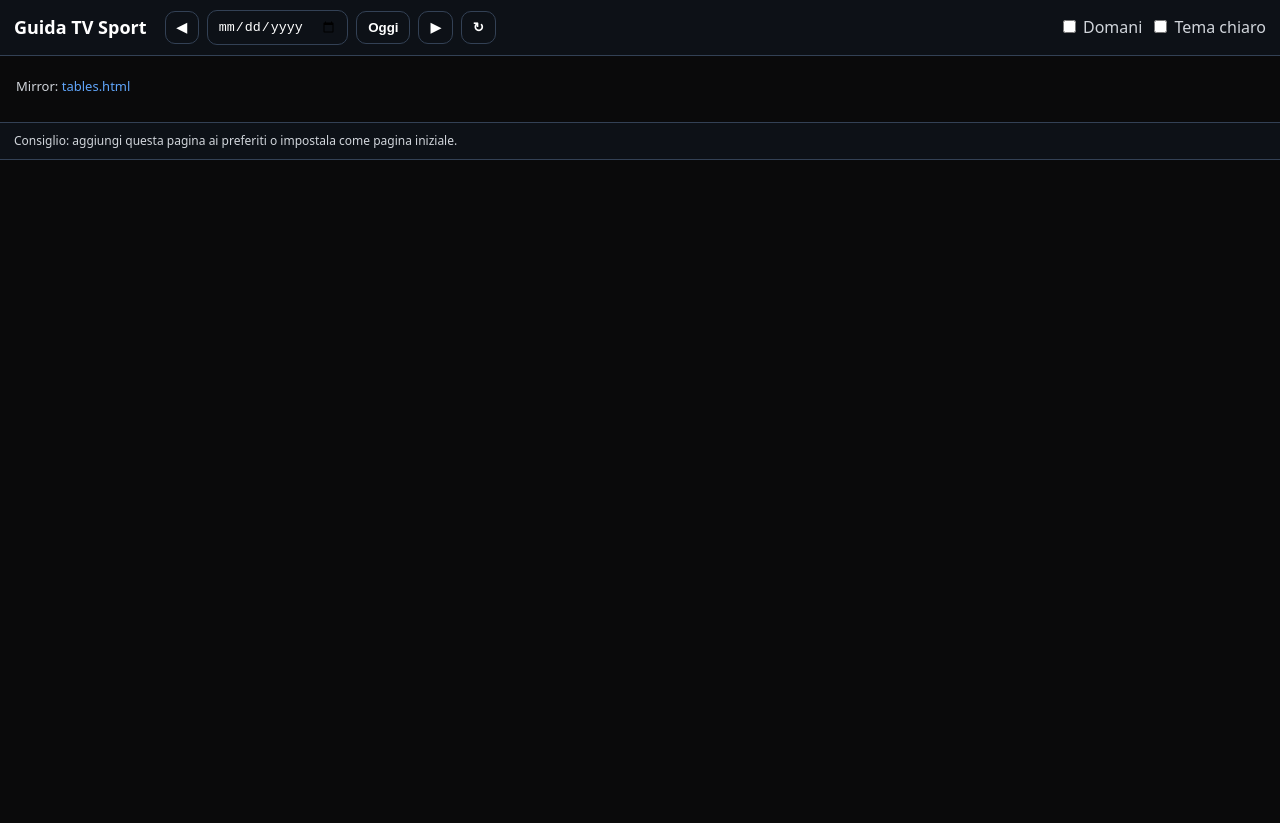
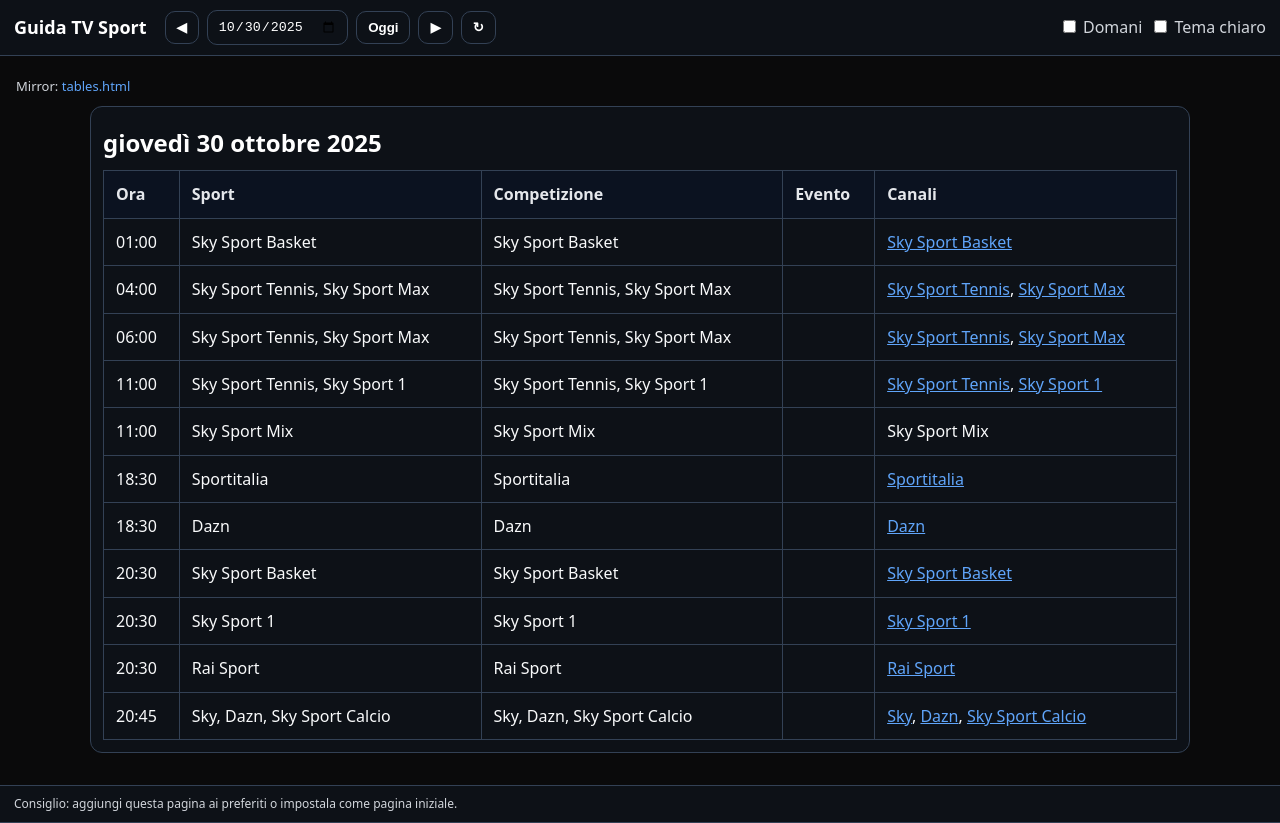
Before and after one commit to jusseppe88/virgilio-sport-rss, a plain HTML site: page home.html in a window 1280 px wide. Before the commit the page ends 800 px from the top, so only its background shows below. Drawn offline with Linux system fonts and the light colour scheme.

Commit message:
Update home.html

```diff
--- a/home.html
+++ b/home.html
@@ -39,7 +39,7 @@
     .link:hover{text-decoration:underline}
     footer{padding:8px 14px;color:var(--muted);font-size:12px;border-top:1px solid var(--border)}
 
-    /* ===== Stronger table readability (cannot be overridden by remote CSS) ===== */
+    /* ===== Strong table readability ===== */
     .day table{border-collapse:collapse;width:100%}
     .day th,.day td{border:1px solid var(--border);padding:10px 12px}
     .day thead th{background:var(--thead);color:var(--thead-fg);text-align:left}
@@ -113,13 +113,67 @@
       return await res.text();
     }
 
-    // Also copy <link rel="stylesheet"> from tables.html into home.html
-    // Add a cache-buster so old CSS doesn't stick.
-    function copyRemoteStyles(dom){
-      const existing = new Set(Array.from(document.querySelectorAll('link[rel="stylesheet"][data-mirror]')).map(l=>l.href));
-      dom.querySelectorAll('link[rel="stylesheet"]').forEach(link=>{
-        const href = link.href + (link.href.includes('?') ? '&' : '?') + 'v=' + Date.now();
-        if(!existing.has(href)){
-          const l=document.createElement('link');
-          l.rel='stylesheet'; l.href=href; l.setAttribute('data-mirror','');
-          document.head.appendChil
+    function cloneDay(dom, ymd){
+      // pick <section class="day" id="YYYY-MM-DD">
+      const sec = dom.querySelector(`section.day#${CSS.escape(ymd)}`);
+      if(!sec) return null;
+      return sec.cloneNode(true); // keep section; inner h2 hidden via CSS
+    }
+
+    function labelIT(ymd){
+      return new Date(ymd).toLocaleDateString('it-IT',{weekday:'long',year:'numeric',month:'long',day:'numeric'});
+    }
+
+    async function render(ymd, alsoTomorrow){
+      content.innerHTML = '<div class="note">Caricamento…</div>';
+      try{
+        const html = await fetchTables();
+        const dom = new DOMParser().parseFromString(html, 'text/html');
+
+        const frag = document.createDocumentFragment();
+
+        const addBox = (dstr) => {
+          const sec = cloneDay(dom, dstr);
+          const box = document.createElement('div'); box.className='day';
+          const h = document.createElement('h2'); h.textContent = labelIT(dstr); h.style.margin='4px 0 8px';
+          box.appendChild(h);
+          if (sec) {
+            // optional: scrub any inline styles that might sneak through
+            sec.querySelectorAll('[style]').forEach(el => el.removeAttribute('style'));
+            box.appendChild(sec);
+          } else {
+            box.innerHTML += '<div class="note">Nessun dato disponibile.</div>';
+          }
+          frag.appendChild(box);
+        };
+
+        addBox(ymd);
+        if(alsoTomorrow) addBox(addDays(ymd,1));
+
+        content.innerHTML=''; content.appendChild(frag);
+      }catch(err){
+        content.innerHTML = `<div class="day"><div class="note">Errore: ${String(err)}</div><div class="note">Apri: <a class="link" href="${BASE}" target="_blank" rel="noopener">${BASE}</a></div></div>`;
+      }
+    }
+
+    function setDate(ymd){
+      datePick.value = ymd;
+      document.getElementById('mirrorLink').href = `${BASE}#${ymd}`;
+      render(ymd, tomorrowToggle.checked);
+      localStorage.setItem('sportsHomeDate', ymd);
+    }
+
+    const todayYMD = fmtYMD(new Date());
+    const savedDate = localStorage.getItem('sportsHomeDate');
+    setDate(savedDate || todayYMD);
+
+    // Controls
+    prevBtn.addEventListener('click',()=> setDate(addDays(datePick.value,-1)));
+    nextBtn.addEventListener('click',()=> setDate(addDays(datePick.value,1)));
+    todayBtn.addEventListener('click',()=> setDate(fmtYMD(new Date())));
+    refreshBtn.addEventListener('click',()=> setDate(datePick.value));
+    datePick.addEventListener('change',()=> setDate(datePick.value));
+    tomorrowToggle.addEventListener('change',()=> setDate(datePick.value));
+  </script>
+</body>
+</html>
```
